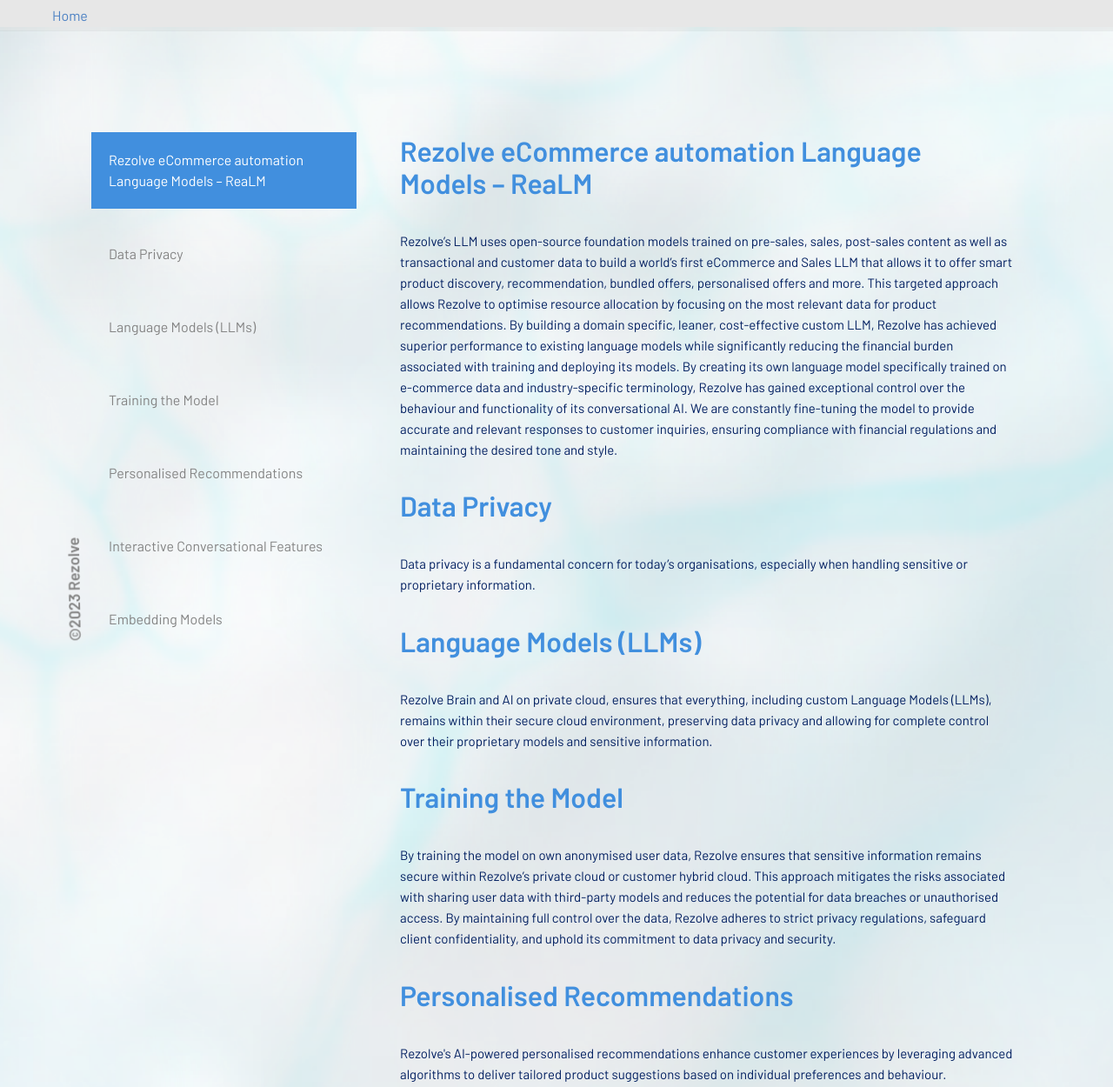
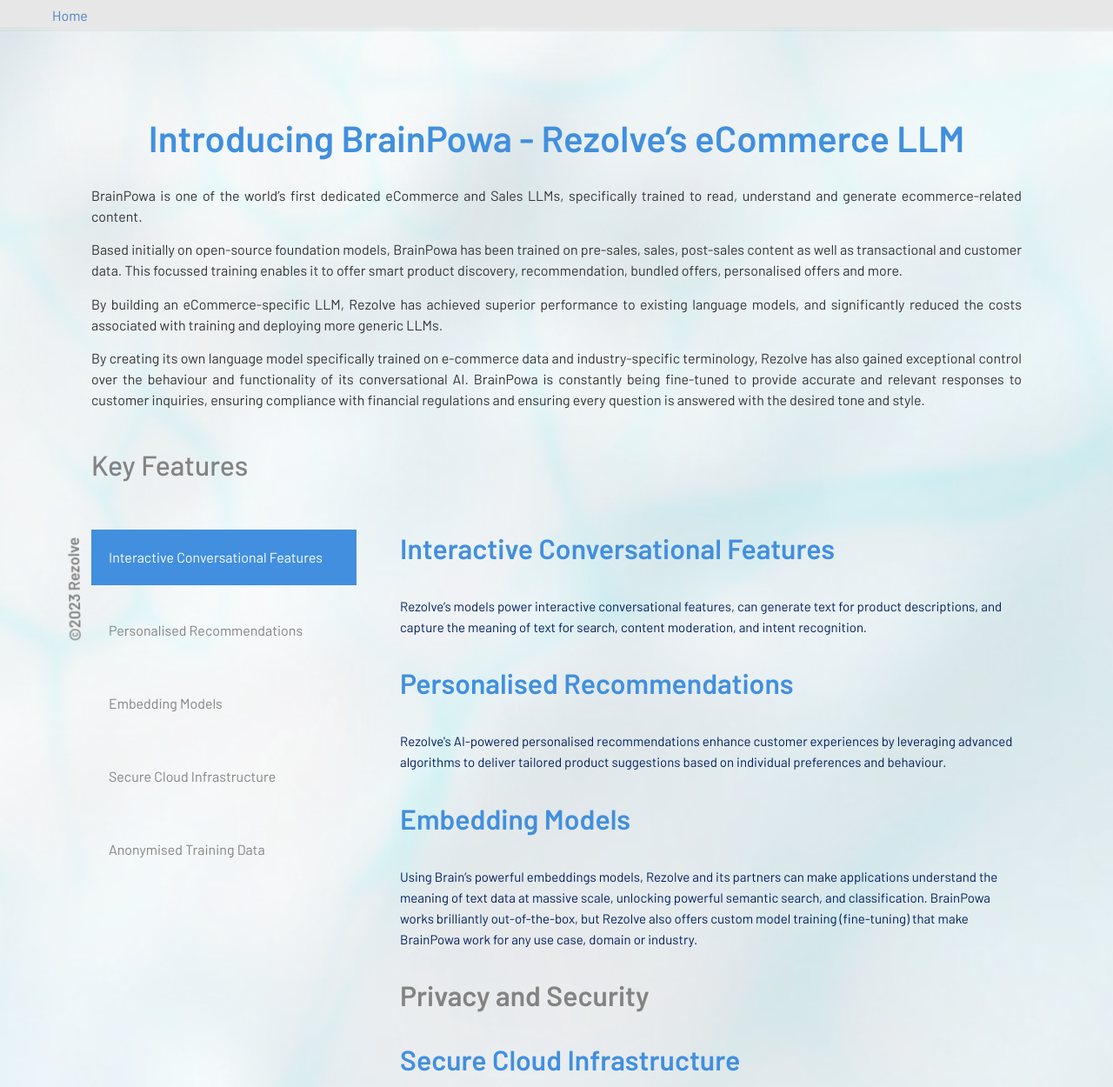
Before and after one commit to verma04/brain-powa-vite, a website built with Vite: page index.html in a window 1280 px wide. Shown: the top 1250 px of the page at 87% size. Built offline with nearby package versions, Linux system fonts and the light colour scheme.

Commit message:
update brain powa content

```diff
--- a/index.html
+++ b/index.html
@@ -592,6 +592,34 @@
         font-size: 1.5em;
         line-height: 1.6;
       }
+      .main-heading {
+        color: #418fde;
+        font-size: 42px;
+        font-weight: 600 !important;
+        line-height: 37px;
+        padding-bottom: 20px;
+        padding-top: 20px;
+        text-align: center;
+      }
+      .main-section p {
+        text-align: justify;
+      }
+      .eCommerce-container{
+        padding: 0px 40px;
+      }
+      .key-heading{
+        color: #838383;
+        padding-top: 20px;
+      }
+
+      @media (max-width: 780px) and (min-width: 300px) {
+        .eCommerce-container{
+        padding: 0px 10px;
+      }
+      .main-heading{
+        font-size: 32px;
+      }
+      }
     </style>
     <link
       rel="stylesheet"
@@ -1005,6 +1033,43 @@
                   </div>
                 </div>
               </section>
+              <section class="main-section">
+                <div class="container eCommerce-container">
+                  <h2 class="main-heading">
+                    Introducing BrainPowa - Rezolve’s eCommerce LLM
+                  </h2>
+                  <p>
+                    BrainPowa is one of the world’s first dedicated eCommerce
+                    and Sales LLMs, specifically trained to read, understand and
+                    generate ecommerce-related content.
+                  </p>
+                  <p>
+                    Based initially on open-source foundation models, BrainPowa
+                    has been trained on pre-sales, sales, post-sales content as
+                    well as transactional and customer data. This focussed
+                    training enables it to offer smart product discovery,
+                    recommendation, bundled offers, personalised offers and
+                    more.
+                  </p>
+                  <p>
+                    By building an eCommerce-specific LLM, Rezolve has achieved
+                    superior performance to existing language models, and
+                    significantly reduced the costs associated with training and
+                    deploying more generic LLMs.
+                  </p>
+                  <p>
+                    By creating its own language model specifically trained on
+                    e-commerce data and industry-specific terminology, Rezolve
+                    has also gained exceptional control over the behaviour and
+                    functionality of its conversational AI. BrainPowa is
+                    constantly being fine-tuned to provide accurate and relevant
+                    responses to customer inquiries, ensuring compliance with
+                    financial regulations and ensuring every question is
+                    answered with the desired tone and style.
+                  </p>
+                </div>
+              </section>
+              <div class="container eCommerce-container"> <h2 class="key-heading">Key Features</h2></div>
               <div
                 class="elementor-element elementor-element-4e2a8b6e elementor-widget elementor-widget-html"
                 data-id="4e2a8b6e"
@@ -1017,81 +1082,80 @@
                       <div class="col-md-6 powa-boxx">
                         <ul id="brain-powa-list" class="list">
                           <li class="active">
-                            <a href="#Rezolve-eCommerce-automation">
-                              Rezolve eCommerce automation Language Models –
-                              ReaLM
+                            <a href="#Interactive-conversational-features">
+                              Interactive Conversational Features
                             </a>
                           </li>
                           <li>
-                            <a href="#Data-Privacy"> Data Privacy </a>
+                            <a href="#Personalised-recommendations">
+                              Personalised Recommendations
+                            </a>
                           </li>
                           <li>
-                            <a href="#Language-Models"
-                              >Language Models (LLMs)</a
+                            <a href="#Embedding-models">Embedding Models</a>
+                          </li>
+                          <li>
+                            <a href="#Secure-cloud-infrastructure"
+                              >Secure Cloud Infrastructure</a
                             >
                           </li>
                           <li>
-                            <a href="#Training-the-Model">Training the Model</a>
-                          </li>
-                          <li>
-                            <a href="#Personalised-Recommendations"
-                              >Personalised Recommendations</a
+                            <a href="#Anonymised-training-data"
+                              >Anonymised Training Data</a
                             >
                           </li>
-                          <li>
-                            <a href="#Interactive"
-                              >Interactive Conversational Features</a
-                            >
-                          </li>
-                          <li>
-                            <a href="#Embedding-Models">Embedding Models</a>
-                          </li>
+
                         </ul>
                       </div>
                       <div class="col-md-6 powa-box">
-                        <h4 id="Rezolve-eCommerce-automation">
-                          Rezolve eCommerce automation Language Models – ReaLM
+                        <h4 id="Interactive-conversational-features">
+                          Interactive Conversational Features
                         </h4>
                         <p>
-                          Rezolve’s LLM uses open-source foundation models
-                          trained on pre-sales, sales, post-sales content as
-                          well as transactional and customer data to build a
-                          world’s first eCommerce and Sales LLM that allows it
-                          to offer smart product discovery, recommendation,
-                          bundled offers, personalised offers and more. This
-                          targeted approach allows Rezolve to optimise resource
-                          allocation by focusing on the most relevant data for
-                          product recommendations. By building a domain
-                          specific, leaner, cost-effective custom LLM, Rezolve
-                          has achieved superior performance to existing language
-                          models while significantly reducing the financial
-                          burden associated with training and deploying its
-                          models. By creating its own language model
-                          specifically trained on e-commerce data and
-                          industry-specific terminology, Rezolve has gained
-                          exceptional control over the behaviour and
-                          functionality of its conversational AI. We are
-                          constantly fine-tuning the model to provide accurate
-                          and relevant responses to customer inquiries, ensuring
-                          compliance with financial regulations and maintaining
-                          the desired tone and style.
+                          Rezolve’s models power interactive conversational
+                          features, can generate text for product descriptions,
+                          and capture the meaning of text for search, content
+                          moderation, and intent recognition.
                         </p>
-                        <h4 id="Data-Privacy">Data Privacy</h4>
+                        <h4 id="Personalised-recommendations">
+                          Personalised Recommendations
+                        </h4>
                         <p>
-                          Data privacy is a fundamental concern for today’s
-                          organisations, especially when handling sensitive or
-                          proprietary information.
+                          Rezolve's AI-powered personalised recommendations
+                          enhance customer experiences by leveraging advanced
+                          algorithms to deliver tailored product suggestions
+                          based on individual preferences and behaviour.
                         </p>
-                        <h4 id="Language-Models">Language Models (LLMs)</h4>
+                        <h4 id="Embedding-models">Embedding Models</h4>
                         <p>
-                          Rezolve Brain and AI on private cloud, ensures that
-                          everything, including custom Language Models (LLMs),
-                          remains within their secure cloud environment,
-                          preserving data privacy and allowing for complete
-                          control over their proprietary models and sensitive
-                          information.
+                          Using Brain’s powerful embeddings models, Rezolve and
+                          its partners can make applications understand the
+                          meaning of text data at massive scale, unlocking
+                          powerful semantic search, and classification.
+                          BrainPowa works brilliantly out-of-the-box, but
+                          Rezolve also offers custom model training
+                          (fine-tuning) that make BrainPowa work for any use
+                          case, domain or industry.
                         </p>
-                        <h4 id="Training-the-Model">Training the Model</h4>
+                        <h4 id="Secure-cloud-infrastructure">
+                          <span style="color: #838383; margin-bottom: 30px;"
+                            >Privacy and Security</span
+                          ><br /><br />
+                          Secure Cloud Infrastructure
+                        </h4>
+                        <p>
+                          Rezolve Brain is securely hosted on private cloud
+                          infrastructure. This ensures that everything,
+                          including all customer language models based on
+                          BrainPowa, remain within their secure cloud
+                          environment. This security preserves data privacy and
+                          enables careful management of the proprietary models
+                          and sensitive information belonging to Rezolve and
+                          their partners.
+                        </p>
+                        <h4 id="Anonymised-training-data">
+                          Anonymised Training Data
+                        </h4>
                         <p>
                           By training the model on own anonymised user data,
                           Rezolve ensures that sensitive information remains
@@ -1104,35 +1168,7 @@
                           regulations, safeguard client confidentiality, and
                           uphold its commitment to data privacy and security.
                         </p>
-                        <h4 id="Personalised-Recommendations">
-                          Personalised Recommendations
-                        </h4>
-                        <p>
-                          Rezolve's AI-powered personalised recommendations
-                          enhance customer experiences by leveraging advanced
-                          algorithms to deliver tailored product suggestions
-                          based on individual preferences and behaviour.
-                        </p>
-                        <h4 id="Interactive">
-                          Interactive Conversational Features
-                        </h4>
-                        <p>
-                          Rezolve’s models power interactive conversational
-                          features, can generate text for product descriptions,
-                          and capture the meaning of text for search, content
-                          moderation, and intent recognition.
-                        </p>
-                        <h4 id="Embedding-Models">Embedding Models</h4>
-                        <p>
-                          Using Rezolve’s powerful embeddings models, you can
-                          make your applications understand the meaning of text
-                          data at massive scale, unlocking powerful semantic
-                          search, and classification.<br /><br />
 
-                          Our language models are performant out-of-the-box, but
-                          we offer custom model training (fine-tunes) that make
-                          your models work for any use case, domain or industry.
-                        </p>
                       </div>
                     </div>
                   </div>
```
